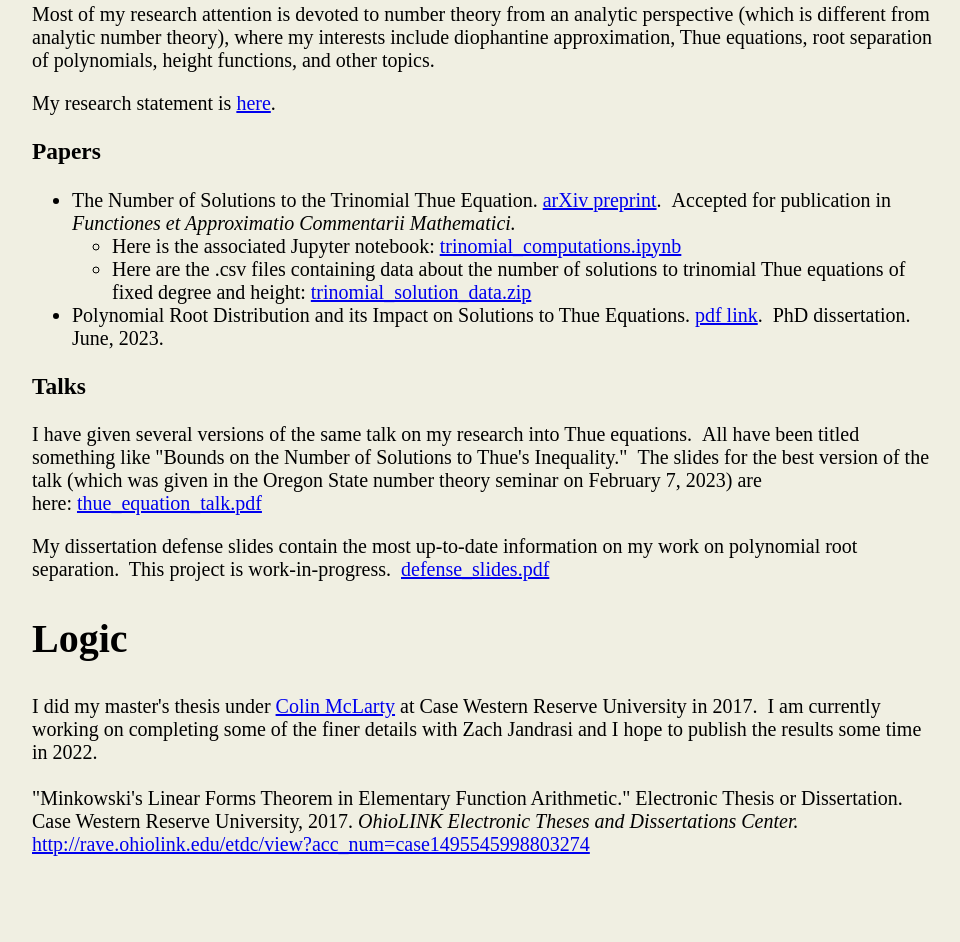
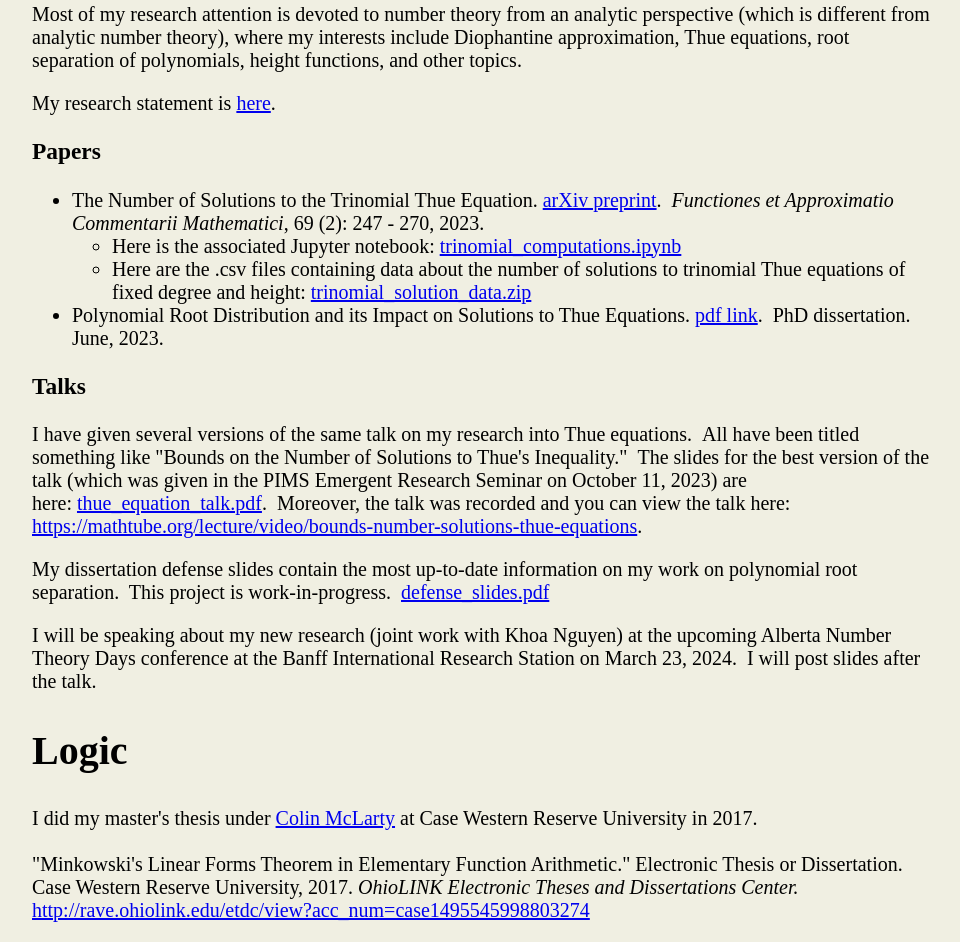
Before and after one commit to gsknapp/gsknapp.github.io, a plain HTML site: page research.html in a window 1280 px wide. Shown: the part 311-1253 px from the top of the page, without its empty margins (158-1118 px from the left). Before the commit the page ends 1187 px from the top, so only its background shows below. Drawn offline with Linux system fonts and the light colour scheme.

Commit message:
Winter 2024 updates
Light updates to each page to reflect recent changes, like recent and upcoming talks.  Research and teaching updates to CV.

```diff
--- a/research.html
+++ b/research.html
@@ -1,5 +1,6 @@
 <!DOCTYPE html PUBLIC "-//W3C//DTD HTML 4.01//EN" "http://www.w3.org/TR/html4/strict.dtd">
 <html lang="en-us"><head>
+
 
 <meta content="text/html; charset=ISO-8859-1" http-equiv="content-type"><title>Greg Knapp: Research</title>
 
@@ -22,15 +23,16 @@
 <h2>Number Theory</h2>
 <p>Most of my research attention is devoted
 to number theory from an analytic perspective (which is different from
-analytic number theory), where my interests include diophantine
+analytic number theory), where my interests include Diophantine
 approximation, Thue equations,
 root separation of polynomials, height functions, and other topics.</p>
 <p>My research statement is <a href="files/research_statement.pdf">here</a>.</p>
 <h3>Papers</h3>
 <ul>
-  <li>The Number of Solutions to the Trinomial Thue Equation. <a href="https://arxiv.org/abs/2210.09631">arXiv preprint</a>.
-&nbsp;Accepted for publication in <span style="font-style: italic;">Functiones et Approximatio
-Commentarii Mathematici.</span></li>
+  <li>The Number of Solutions to the Trinomial Thue Equation. <a href="https://arxiv.org/abs/2210.09631">arXiv preprint</a>.&nbsp;
+<span style="font-style: italic;">Functiones et Approximatio
+Commentarii Mathematici</span>, 69 (2): 247 - 270, 2023.<br>
+</li>
   <ul>
     <li>Here is the associated Jupyter notebook:&nbsp;<a href="files/trinomial_computations.ipynb">trinomial_computations.ipynb</a></li>
     <li>Here are the .csv files containing data about the number of solutions
@@ -47,17 +49,21 @@ Thue equations.
 &nbsp;All have been titled something like "Bounds on the Number of
 Solutions to Thue's Inequality."
 &nbsp;The slides for the best version of the talk (which was given
-in the Oregon State number theory seminar on February 7, 2023) are
-here:&nbsp;<a href="files/thue_equation_talk.pdf">thue_equation_talk.pdf</a></p><p>My
+in the PIMS Emergent Research Seminar on October 11, 2023) are
+here:&nbsp;<a href="files/thue_equation_talk.pdf">thue_equation_talk.pdf</a>.&nbsp; Moreover, the talk was recorded and you can view the talk here: <a href="https://mathtube.org/lecture/video/bounds-number-solutions-thue-equations">https://mathtube.org/lecture/video/bounds-number-solutions-thue-equations</a>.<br>
+</p>
+<p>My
 dissertation defense slides contain the most up-to-date information on
 my work on polynomial root separation.&nbsp; This project is
-work-in-progress.&nbsp; <a href="files/defense_slides.pdf">defense_slides.pdf</a><br>
-</p><h2>Logic</h2>
+work-in-progress.&nbsp; <a href="files/defense_slides.pdf">defense_slides.pdf</a></p>
+I will be speaking about my new research (joint work with Khoa Nguyen)
+at the upcoming Alberta Number Theory Days conference at the Banff
+International Research Station on March 23, 2024.&nbsp; I will post
+slides after the talk.<br>
+<h2>Logic</h2>
 <p>I did my master's thesis under <a href="http://www.colinmclarty.com/">Colin McLarty</a>
 at Case Western Reserve University in
-2017. &nbsp;I am currently working on completing some of the finer
-details with Zach Jandrasi and I hope to publish the results some time
-in 2022.<br>
+2017.<br>
 <br>
 "Minkowski's
 Linear Forms Theorem in Elementary Function Arithmetic." Electronic
```
Also changed, not shown: cv.html (+18 -4 lines), teaching.html (+3 -1 lines), 3 other files.
